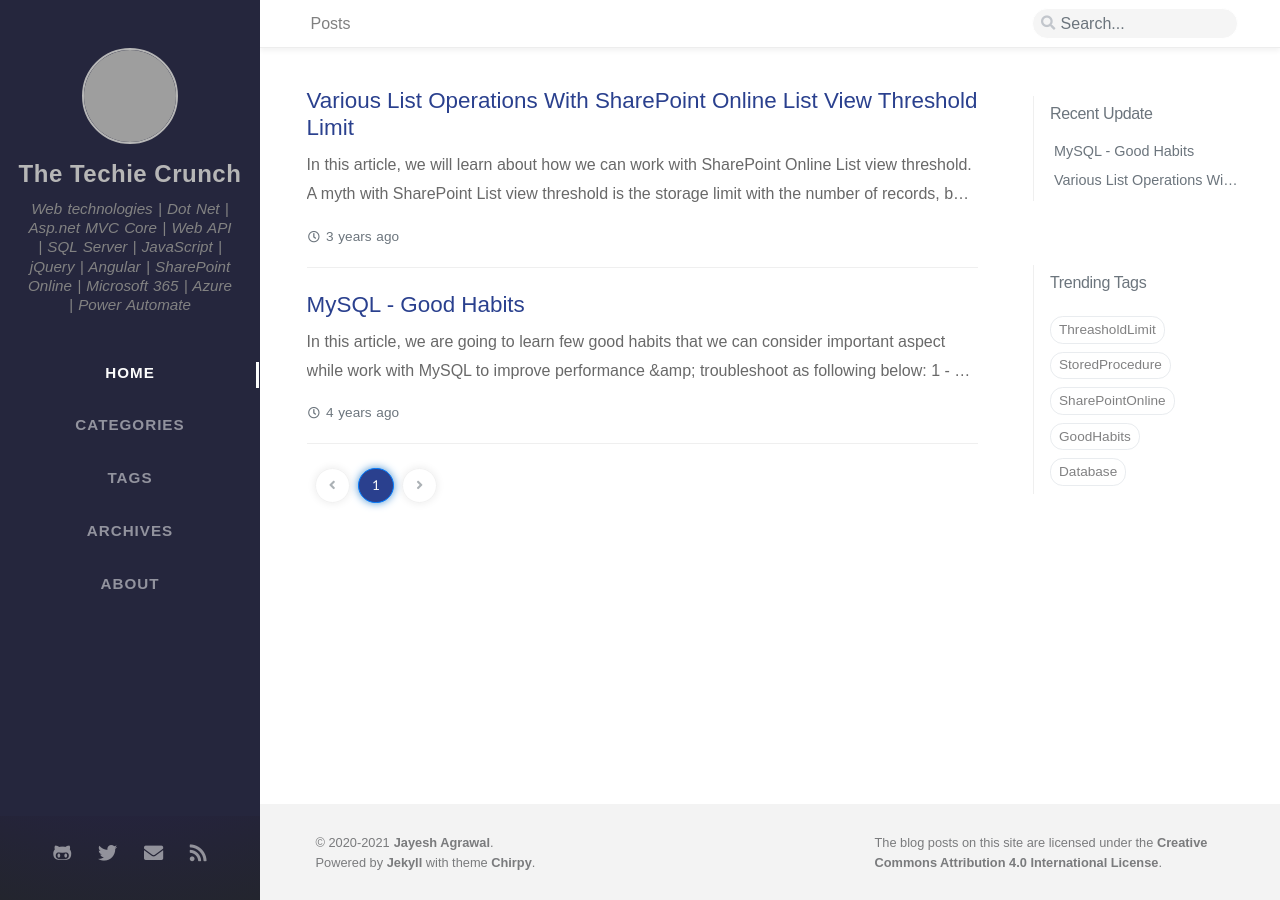
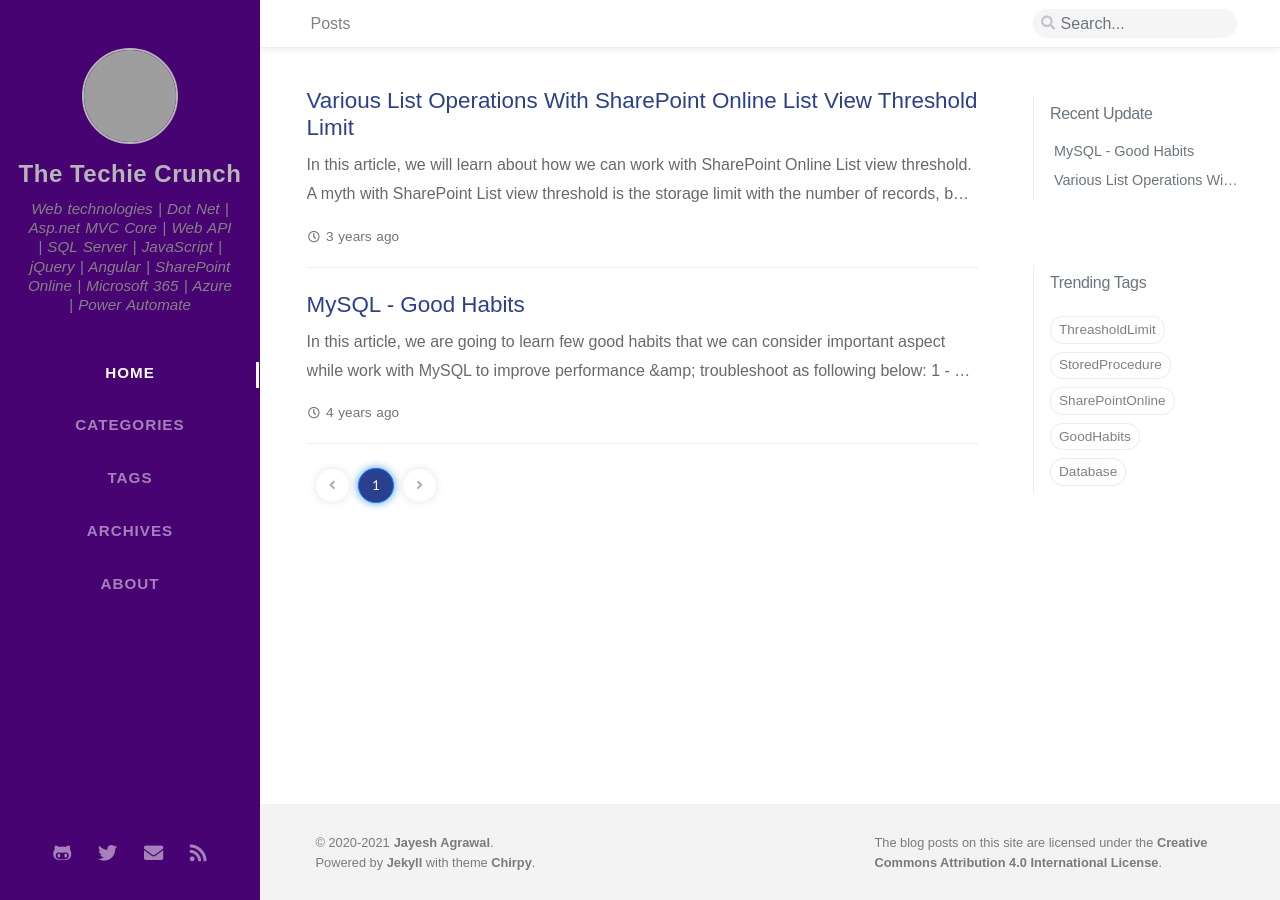
Before and after one commit to JayeshAgrawal/jayeshagrawal.github.io, a Jekyll site: the page built from index.html, in a window 1280 px wide. Built offline with Jekyll 4.4.1, drawn with Linux system fonts in a browser that asks for light colours; nearby versions of some CDN libraries; some web fonts are replaced; the list of posts is cut into pages by our own code; comment, search, counter and statistics services are not loaded; grey boxes are pictures that could not be loaded.

```diff
--- a/_includes/sidebar.html
+++ b/_includes/sidebar.html
@@ -6,7 +6,7 @@
   MIT License
 -->
 
-<div id="nav-wrapper" style="background:#25263d!important">
+<div id="nav-wrapper" >
   <div id="profile-wrapper" class="d-flex flex-column">
     <div id="avatar" class="d-flex justify-content-center">
       <a href="{{ site.baseurl }}/" alt="avatar">
--- a/_layouts/default.html
+++ b/_layouts/default.html
@@ -20,7 +20,7 @@ layout: compress
   {% include head.html %}
 
   <body data-spy="scroll" data-target="#toc">
-    <div id="sidebar" class="d-flex flex-column">
+    <div id="sidebar" class="d-flex flex-column" style="background:#480373!important">
       {% include sidebar.html %}
     </div>
     <div id="main-wrapper">
```
